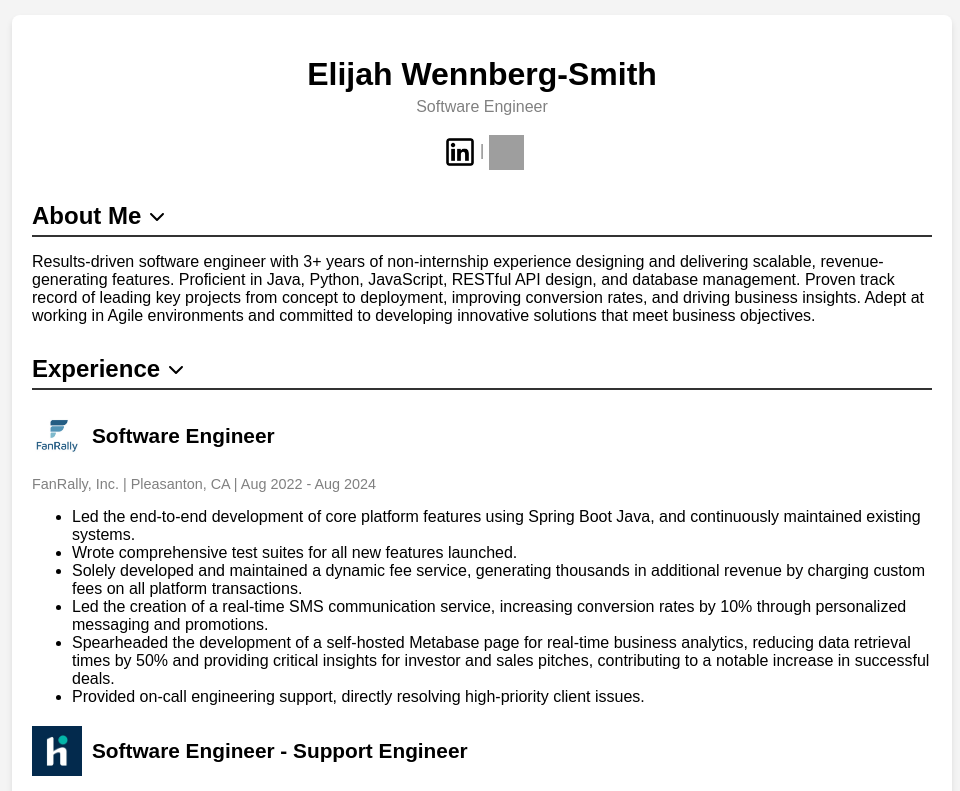
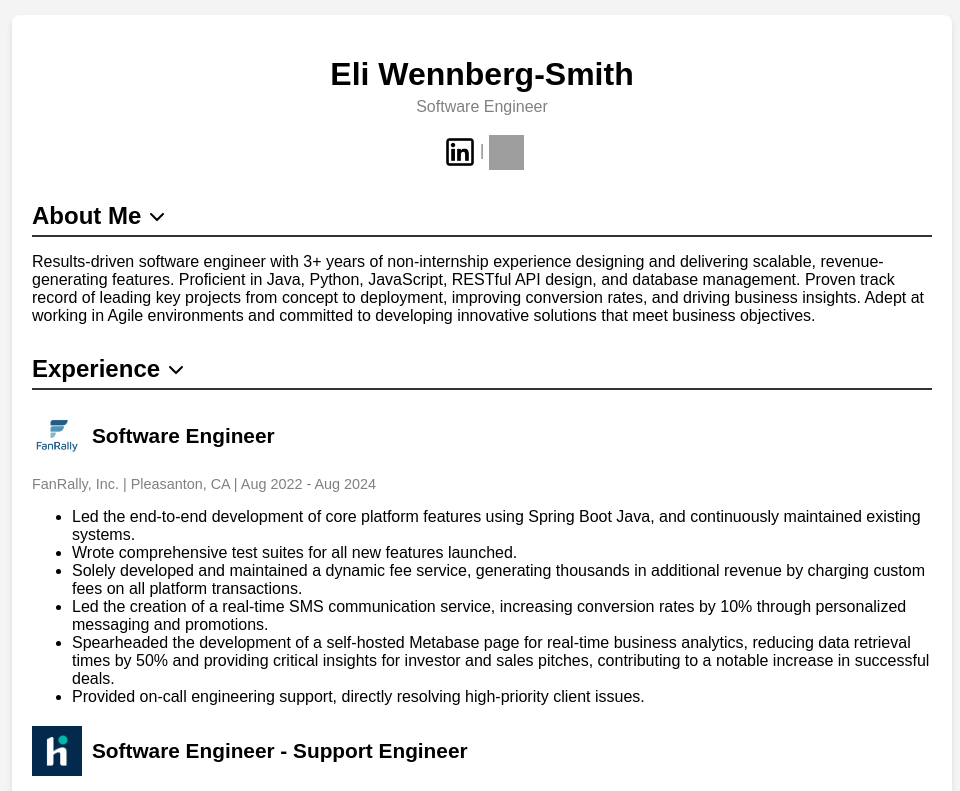
Before and after one commit to wennbergsmithe/my-resume, a React (Create React App) app: page / in a window 1280 px wide. Shown: the top 791 px of the page, without its empty margins (158-1118 px from the left). Built offline with nearby package versions, Linux system fonts and the light colour scheme; grey boxes are pictures that could not be loaded.

Commit message:
change to eli

```diff
--- a/src/App.js
+++ b/src/App.js
@@ -31,7 +31,7 @@ function App() {
   return (
     <div className="resume-container">
       <header>
-        <h1>Elijah Wennberg-Smith</h1>
+        <h1>Eli Wennberg-Smith</h1>
         <p>Software Engineer</p>
         <p>
           {/* <a href= "mailto: wennbergsmithe@gmail.com"> wennbergsmithe@gmail.com </a> |  */}
```
